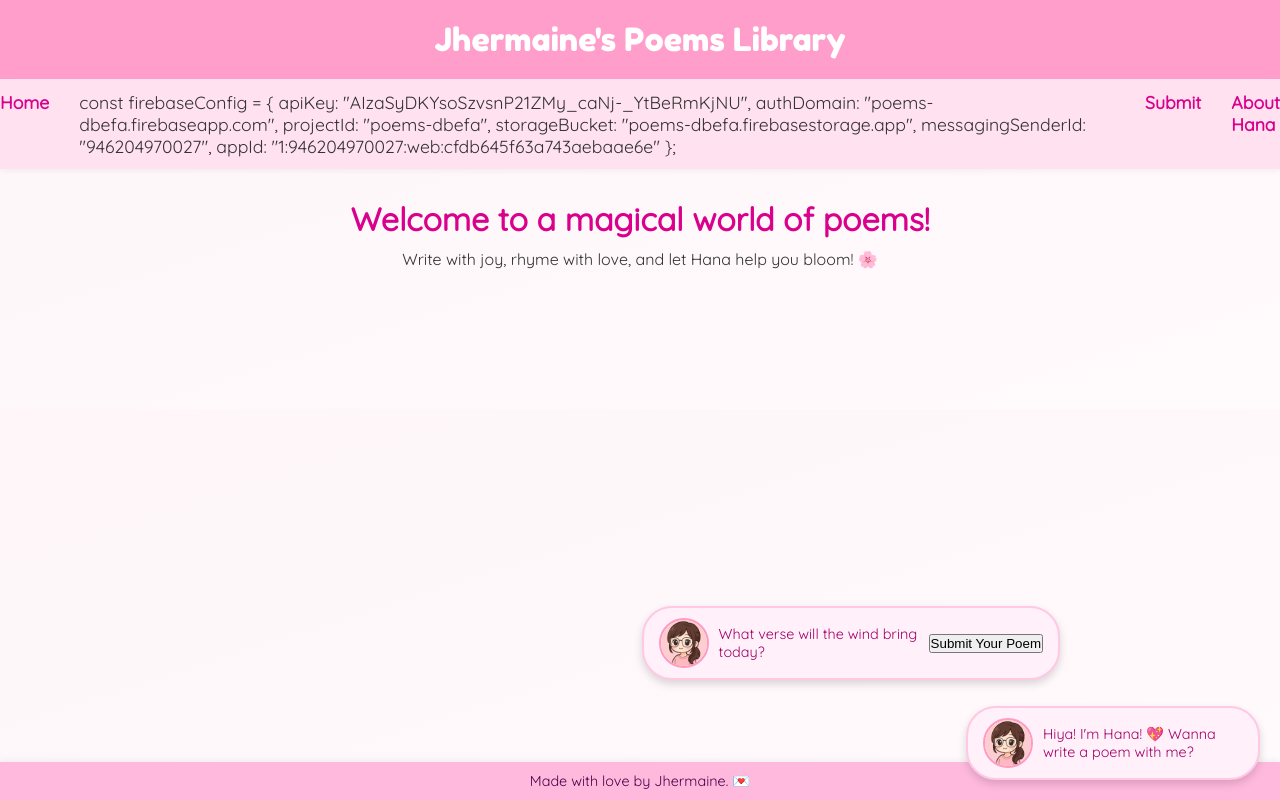
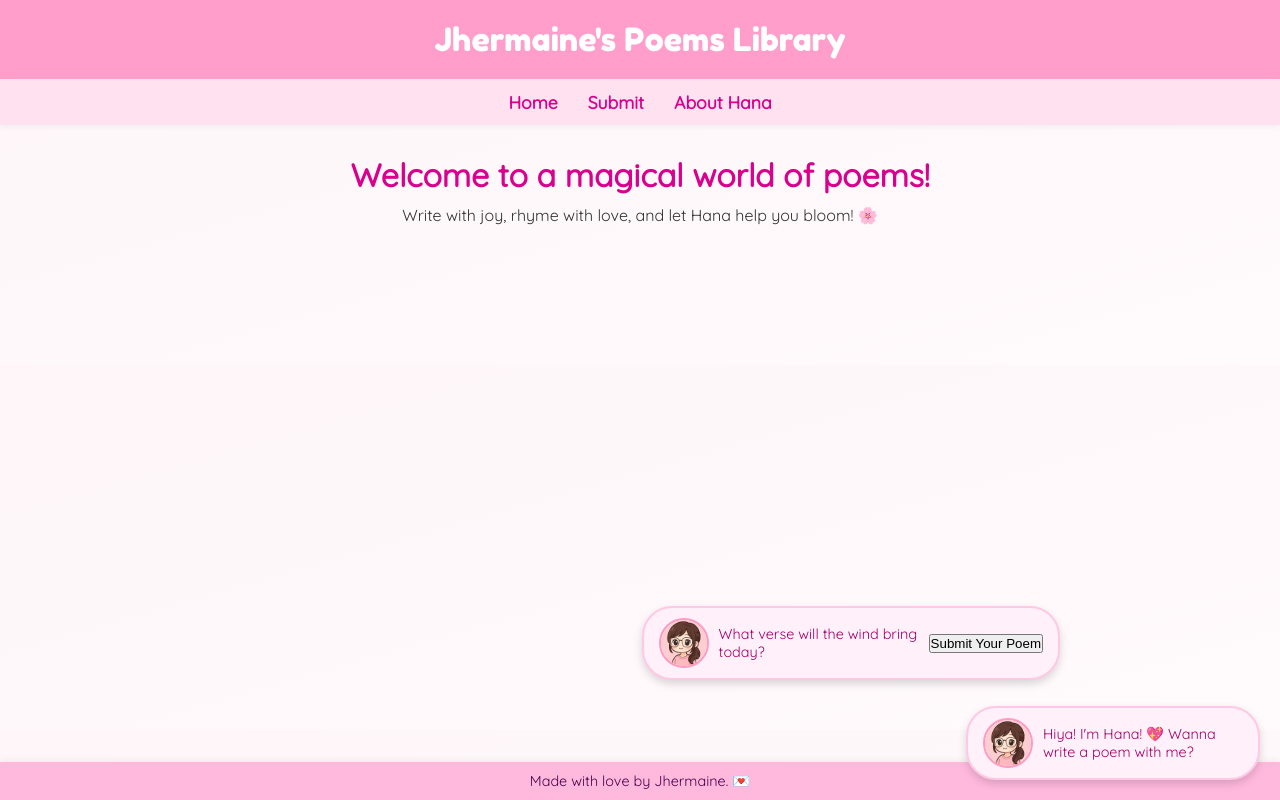
Before and after one commit to jher-clar/jher-clar.github.io, a plain HTML site: page index.html in a window 1280 px wide. Drawn offline with Linux system fonts and the light colour scheme; no server answers.

Commit message:
Update index.html

```diff
--- a/index.html
+++ b/index.html
@@ -20,15 +20,7 @@
   <header>Jhermaine's Poems Library</header>
 
   <nav>
-    <a href="#" onclick="showSection('home')">Home</a>const firebaseConfig = {
-      apiKey: "AIzaSyDKYsoSzvsnP21ZMy_caNj-_YtBeRmKjNU",
-      authDomain: "poems-dbefa.firebaseapp.com",
-      projectId: "poems-dbefa",
-      storageBucket: "poems-dbefa.firebasestorage.app",
-      messagingSenderId: "946204970027",
-      appId: "1:946204970027:web:cfdb645f63a743aebaae6e"
-    };
-
+    <a href="#" onclick="showSection('home')">Home</a>
     <a href="#" onclick="showSection('submit')">Submit</a>
     <a href="#" onclick="showSection('about')">About Hana</a>
   </nav>
@@ -95,14 +87,14 @@
   <script src="hana-bot.js"></script>
 
   <script>
-    // Initialize Firebase (REPLACE WITH YOUR CONFIG)
+    // Initialize Firebase
     const firebaseConfig = {
-      apiKey: "YOUR_API_KEY",
-      authDomain: "YOUR_PROJECT_ID.firebaseapp.com",
-      projectId: "YOUR_PROJECT_ID",
-      storageBucket: "YOUR_PROJECT_ID.appspot.com",
-      messagingSenderId: "YOUR_SENDER_ID",
-      appId: "YOUR_APP_ID"
+      apiKey: "AIzaSyDKYsoSzvsnP21ZMy_caNj-_YtBeRmKjNU",
+      authDomain: "poems-dbefa.firebaseapp.com",
+      projectId: "poems-dbefa",
+      storageBucket: "poems-dbefa.firebasestorage.app",
+      messagingSenderId: "946204970027",
+      appId: "1:946204970027:web:cfdb645f63a743aebaae6e"
     };
 
     const app = firebase.initializeApp(firebaseConfig);
```
